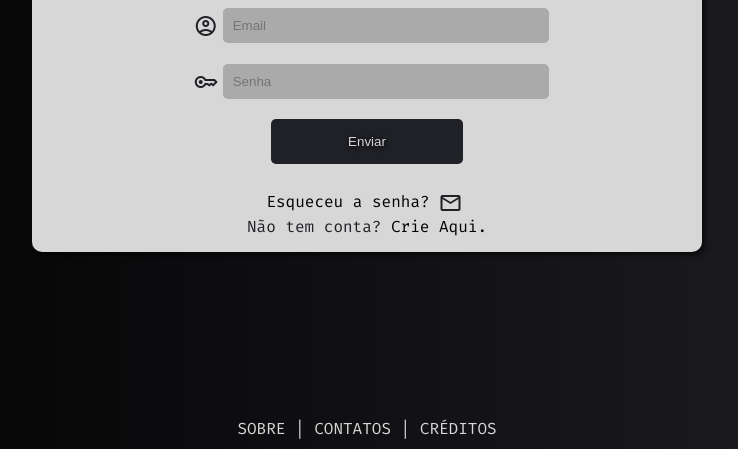
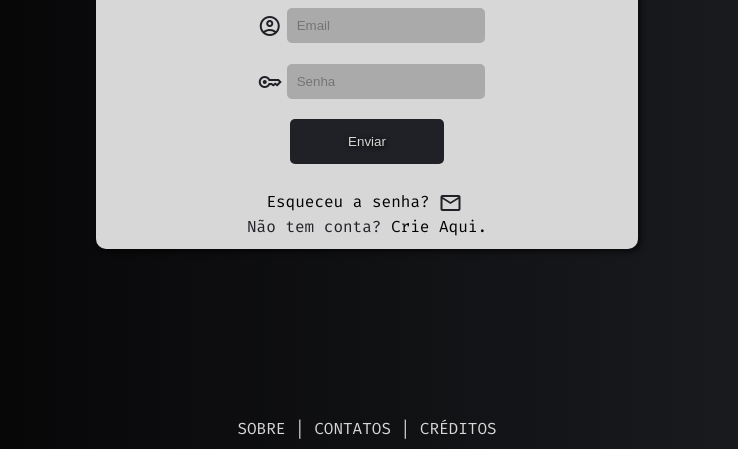
Before and after one commit to ErosFranklin/Screen_Programing, a plain HTML site: page login.html in a window 1280 px wide. Shown: the part 351-800 px from the top of the page, without its empty margins (273-1011 px from the left). Drawn offline with nearby package versions, Linux system fonts and the light colour scheme.

Commit message:
alteacao media-querry

```diff
--- a/media-querry.css
+++ b/media-querry.css
@@ -42,7 +42,8 @@ Grandes telas: acima de 1200px
         width: 10vw;
     }
     #formLogin{
-        width: 50vw;
+        width: 40vw;
+        height: 25vw;
     }
     #formLogin input{
         padding:10px;
```
